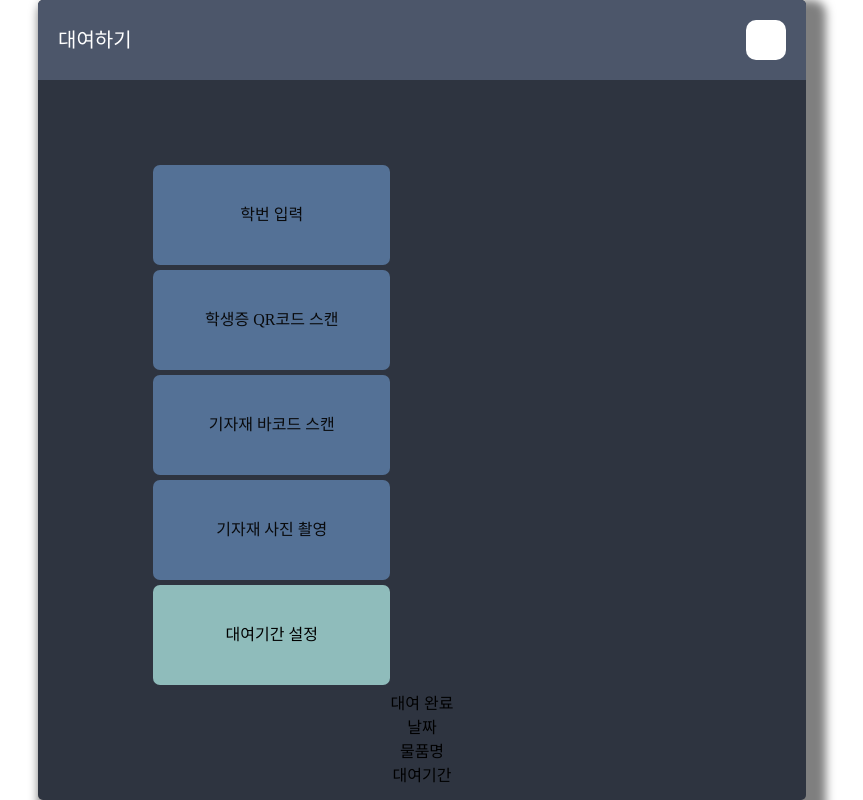
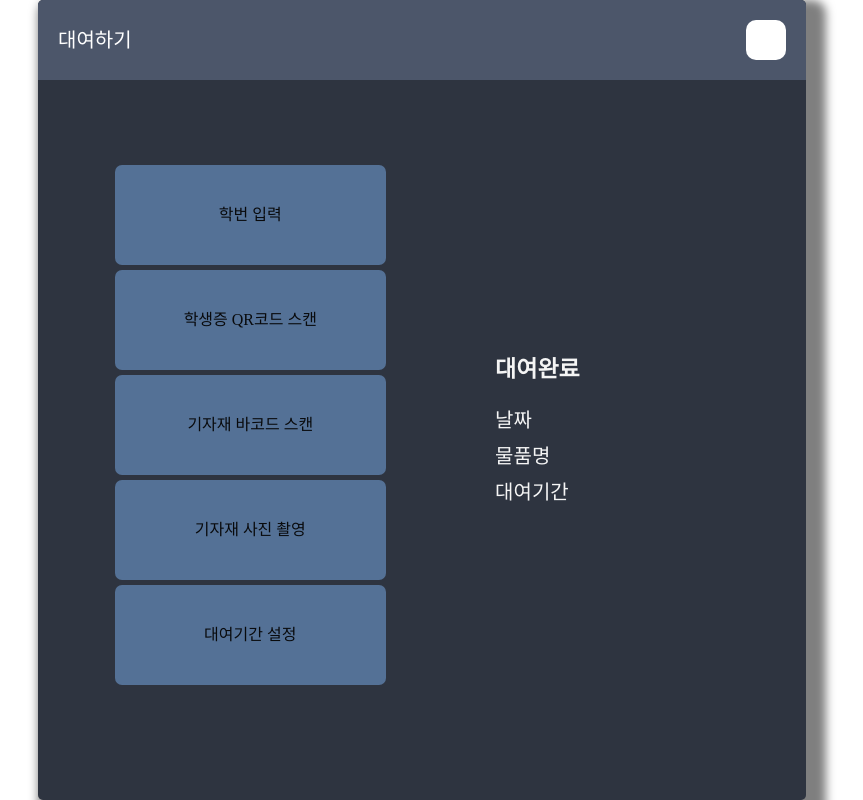
Before and after one commit to nowjun/dod_qr, a Flask app: page /bdone in a window 1280 px wide. Shown: the whole page, without its empty margins (218-1081 px from the left). Run offline with Flask 2, Linux system fonts and the light colour scheme.

Commit message:
css 제발 먹어라

```diff
--- a/static/bs.css
+++ b/static/bs.css
@@ -8,7 +8,7 @@
     border-radius: 7px;
     margin: 5px 0px;
 }
-#bsBig2{
+#bsBig2 #bsform{
     width: 100%;
     float:right;
     text-align: center;
@@ -16,7 +16,7 @@
 }
 
 .bs {
-    width: 70%;
+    width: 80%;
     margin: 0 auto;
     padding-top: 80px;
 }
@@ -24,24 +24,6 @@
     width: 49%;
     display: inline-block;
 }
-.bsbs div#frame {
-    display: none;
-}
-.bsbs canvas {
-    width:100%;
-}
-.bsimage div#frame {
-     width:60%;
-     height:350px;
-     text-align: center;
-     margin: 0 auto;
-     margin-top: 10px;
-}
-
-.bsimage canvas {
-     width:100%;
-}
-
 
 
 .bsleftdone{
@@ -69,17 +51,102 @@
 }
 
 
-.bsnum input[type="text"]{
-    width: 80%;
-    height: 70px;
-    font-size:20px;
+
+#bsnump input[type="text"]{
+    width: 64%;
+    height: 50px;
+    font-size:16px;
+    border-collapse : collapse;
+}
+#bsnump input[type="submit"]{
+    width: 66%;
+    padding: 15px 0px;
+    font-size: 16px;
+}
+#bsnump #bsform {
+    height:280px;
+}
+#bsnump #bsform div{
+    margin: 3px 0px;
 }
 
-#bsnum #bsBig2{
-    float:right;
+
+
+#bsqrp input[type="text"]{
+    width: 64%;
+    height: 50px;
+    font-size:16px;
+    border-collapse : collapse;
+}
+#bsqrp #bsform {
+    height:250px;
 }
 
-#bsnum #bsBig2 div{
+
+
+.bsbs div#frame {
+    display: none;
+}
+.bsbs canvas {
     width:100%;
-    height: 100px;
 }
+.bsimage div#frame {
+     width:100%;
+     height:350px;
+     text-align: center;
+     margin: 0 auto;
+     margin-top: 10px;
+}
+.bsimage canvas {
+     width:100%;
+}
+#beimagep input[type="submit"]{
+    width: 80%;
+    padding: 15px 0px;
+    font-size: 16px;
+}
+
+
+
+#bcalp input[type="date"]{
+    width: 64%;
+    height: 50px;
+    font-size:16px;
+    padding: 15px 0px;
+    border-collapse : collapse;
+}
+#bcalp input[type="submit"]{
+    width: 66%;
+    padding: 15px 0px;
+    font-size: 16px;
+}
+#bcalp #bsform {
+    height:280px;
+}
+#bcalp #bsform div{
+    margin: 3px 0px;
+}
+
+
+#bdonep #bsform{
+    text-align: left;
+    color: whitesmoke;
+}
+#bdonep #bsform {
+    height:290px;
+}
+#bdonep #bstitle{
+    font-size: 23px;
+    font-weight: bold;
+}
+#bdonep #bdonem {
+    width: 50%;
+    margin: 0 auto;
+}
+#bdonep #bssub div{
+    font-size: 20px;
+    margin: 7px 0px;
+}
+#bdonep #bssub {
+    margin-top: 20px;
+}
--- a/templates/bdone.html
+++ b/templates/bdone.html
@@ -18,22 +18,32 @@
 
             </div>
         </div>
-        <div class="bs">
+        <div class="bs" id="bdonep">
             <div id="bsBig1" class="bsBig">
                 <div class="bsleftdone">학번 입력</div>
                 <div class="bsleftdone">학생증 QR코드 스캔</div>
                 <div class="bsleftdone">기자재 바코드 스캔</div>
                 <div class="bsleftdone">기자재 사진 촬영</div>
-                <div class="bsleftdo">대여기간 설정</div>
+                <div class="bsleftdone">대여기간 설정</div>
             </div>
             <div id="bsBig2" class="bsBig">
-                <div>
-                    대여 완료
-                </div>
-                <div>
-                    날짜 <br />
-                    물품명 <br />
-                    대여기간 <br />
+                <div id="bsform">
+                    <div id="bdonem">
+                        <div id="bstitle">
+                            대여완료
+                        </div>
+                        <div id="bssub">
+                             <div>
+                                날짜
+                             </div>
+                             <div>
+                                 물품명
+                            </div>
+                            <div>
+                                대여기간
+                            </div>
+                        </div>
+                    </div>
                 </div>
             </div>
         </div>
--- a/templates/beimage.html
+++ b/templates/beimage.html
@@ -21,7 +21,7 @@
 
             </div>
         </div>
-        <div class="bs">
+        <div class="bs" id="beimagep">
             <div id="bsBig1" class="bsBig">
                 <div class="bsleftdone">학번 입력</div>
                 <div class="bsleftdone">학생증 QR코드 스캔</div>
@@ -31,6 +31,7 @@
             </div>
             <div id="bsBig2" class="bsBig">
                 <div class="bsimage">
+                    <div  id="bsform">
                         <div id="frame">
                             <div id="loadingMessage">
                             🎥 비디오 스트림에 액세스 할 수 없습니다<br/>웹캠이 활성화되어 있는지 확인하십시오
@@ -45,6 +46,7 @@
             </div>
         </div>
     </div>
+</div>
 </form>
 </body>
 </html>
--- a/templates/beqr.html
+++ b/templates/beqr.html
@@ -21,7 +21,7 @@
 
             </div>
         </div>
-        <div class="bs">
+        <div class="bs" id="bsqrp">
             <div id="bsBig1" class="bsBig">
                 <div class="bsleftdone">학번 입력</div>
                 <div class="bsleftdone">학생증 QR코드 스캔</div>
@@ -30,7 +30,7 @@
                 <div class="bsleftno">대여기간 설정</div>
             </div>
             <div id="bsBig2" class="bsBig">
-                <div>
+                <div  id="bsform"ㄴㄴ>
                     <input type="text" placeholder="학생 바코드">
                 </div>
             </div>
--- a/templates/bsnum.html
+++ b/templates/bsnum.html
@@ -29,7 +29,7 @@
             <div id="bsBig2" class="bsBig">
                 <div id="bsform">
                     <div>
-                        <input type="text" value="학번">
+                        <input type="text" placeholder="학번을 입력하세요.">
                     </div>
                     <div>
                         <input type="submit" value="확인">
--- a/templates/bsqr.html
+++ b/templates/bsqr.html
@@ -21,7 +21,7 @@
 
             </div>
         </div>
-        <div class="bs">
+        <div class="bs" id="bsqrp">
             <div id="bsBig1" class="bsBig">
                 <div class="bsleftdone">학번 입력</div>
                 <div class="bsleftdo">학생증 QR코드 스캔</div>
@@ -30,7 +30,7 @@
                 <div class="bsleftno">대여기간 설정</div>
             </div>
             <div id="bsBig2" class="bsBig">
-                <div>
+                <div id="bsform">
                     <input type="text" placeholder="qr코드">
                 </div>
             </div>
```
Also changed, not shown: templates/bcal.html (+9 -6 lines). Lines whose indentation alone changed are shown as unchanged.
